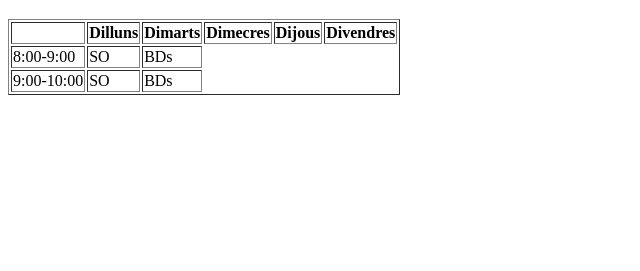
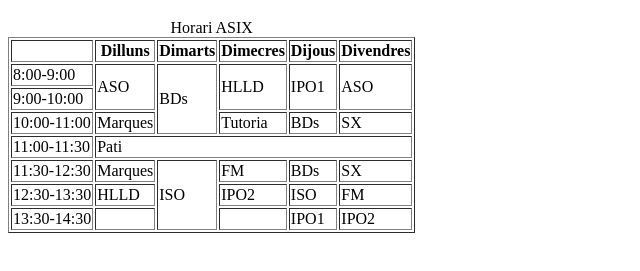
Before and after one commit to ZetaSakai/Activitats-ASIX, a plain HTML site: page html/horari.html in a window 1280 px wide. Shown: the part 61-332 px from the top of the page, without its empty margins (0-640 px from the left). Drawn offline with Linux system fonts and the light colour scheme.

Commit message:
actu pequeña

```diff
--- a/html/horari.html
+++ b/html/horari.html
@@ -1,14 +1,14 @@
-<!DOCTYPE html>
+<!doctype html>
 <html lang="ca">
   <head>
-        <meta charset="utf-8">
-        <meta http-equiv="X-UA-Compatible" content="IE=edge">
+    <meta charset="utf-8" />
+    <meta http-equiv="X-UA-Compatible" content="IE=edge" />
     <title>Horari</title>
-        <meta name="description" content="">
-        <meta name="viewport" content="width=device-width, initial-scale=1">
+    <meta name="description" content="" />
+    <meta name="viewport" content="width=device-width, initial-scale=1" />
 
-        <link rel="stylesheet" href="./../css/style.css">
-        <link rel="stylesheet" href="./../css/colors.css">
+    <link rel="stylesheet" href="./../css/style.css" />
+    <link rel="stylesheet" href="./../css/colors.css" />
   </head>
   <body>
     <header>
@@ -16,6 +16,9 @@
     </header>
     <main>
       <table border="1">
+        <caption>
+          Horari ASIX
+        </caption>
         <thead>
           <th></th>
           <th>Dilluns</th>
@@ -26,13 +29,47 @@
         </thead>
         <tr>
           <td>8:00-9:00</td>
-                    <td>SO</td>
-                    <td>BDs</td>
+          <td rowspan="2">ASO</td>
+          <td rowspan="3">BDs</td>
+          <td rowspan="2">HLLD</td>
+          <td rowspan="2">IPO1</td>
+          <td rowspan="2">ASO</td>
         </tr>
         <tr>
           <td>9:00-10:00</td>
-                    <td>SO</td>
+        </tr>
+        <tr>
+          <td>10:00-11:00</td>
+          <td>Marques</td>
+          <td>Tutoria</td>
           <td>BDs</td>
+          <td>SX</td>
+        </tr>
+        <tr>
+          <td>11:00-11:30</td>
+          <td colspan="5">Pati</td>
+        </tr>
+        <tr>
+          <td>11:30-12:30</td>
+          <td>Marques</td>
+          <td rowspan="3">ISO</td>
+          <td>FM</td>
+          <td>BDs</td>
+          <td>SX</td>
+        </tr>
+        <tr>
+          <td>12:30-13:30</td>
+          <td>HLLD</td>
+          <td>IPO2</td>
+          <td>ISO</td>
+          <td>FM</td>
+        </tr>
+        <tr>
+          <td>13:30-14:30</td>
+          <td></td>
+          <td></td>
+          <td>IPO1</td>
+          <td>IPO2</td>
         </tr>
       </table>
     </main>
```
Lines whose indentation alone changed are shown as unchanged.
